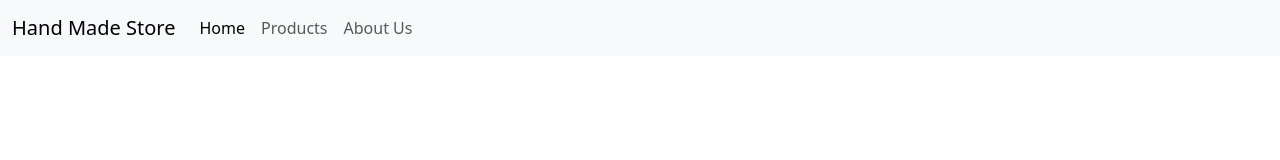
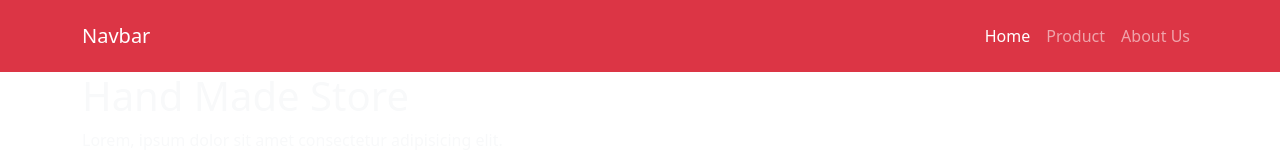
Before and after one commit to YasinK0C/Hand_Made_Store_with_bootstrap, a plain HTML site: page index.html in a window 1280 px wide. Drawn offline with nearby package versions, Linux system fonts and the light colour scheme.

Commit message:
add css page

```diff
--- a/index.html
+++ b/index.html
@@ -3,36 +3,52 @@
   <head>
     <meta charset="utf-8">
     <meta name="viewport" content="width=device-width, initial-scale=1">
-    <title>Bootstrap demo</title>
     <link href="https://cdn.jsdelivr.net/npm/bootstrap@5.3.0-alpha2/dist/css/bootstrap.min.css" rel="stylesheet" integrity="sha384-aFq/bzH65dt+w6FI2ooMVUpc+21e0SRygnTpmBvdBgSdnuTN7QbdgL+OapgHtvPp" crossorigin="anonymous">
+    <title>Hand Made Store</title>
+
   </head>
   <body>
-
-    <script src="https://cdn.jsdelivr.net/npm/bootstrap@5.3.0-alpha2/dist/js/bootstrap.bundle.min.js" integrity="sha384-qKXV1j0HvMUeCBQ+QVp7JcfGl760yU08IQ+GpUo5hlbpg51QRiuqHAJz8+BrxE/N" crossorigin="anonymous"></script>
 <!-- Navbar Start-->
-
-    <nav class="navbar navbar-expand-lg bg-body-tertiary">
-        <div class="container-fluid">
-          <a class="navbar-brand" href="#">Hand Made Store</a>
+<header id="header">
+  <nav class="navbar navbar-expand-md navbar-dark bg-danger py-3">
+  <div class="container">
+    <a class="navbar-brand" href="#">Navbar</a>
     <button class="navbar-toggler" type="button" data-bs-toggle="collapse" data-bs-target="#navbarNav" aria-controls="navbarNav" aria-expanded="false" aria-label="Toggle navigation">
       <span class="navbar-toggler-icon"></span>
     </button>
     <div class="collapse navbar-collapse" id="navbarNav">
-            <ul class="navbar-nav">
+      <ul class="navbar-nav ms-auto">
         <li class="nav-item">
-                <a class="nav-link active" aria-current="page" href="#">Home</a>
+          <a class="nav-link active" aria-current="page" href="index.html">Home</a>
         </li>
         <li class="nav-item">
-                <a class="nav-link" href="#">Products</a>
+          <a class="nav-link" href="product.html">Product</a>
         </li>
         <li class="nav-item">
-                <a class="nav-link" href="#">About Us</a>
+          <a class="nav-link" href="about-us.html">About Us</a>
         </li>
-
       </ul>
     </div>
   </div>
 </nav>
+</header>
+
 <!-- Navbar Finsh-->
+
+<!-- section  start-->
+
+<section id="hero"
+<div class="container">
+  <div class="d-flex flex-column text-light">
+    <h1>Hand Made Store</h1>
+    <p>Lorem, ipsum dolor sit amet consectetur adipisicing elit.</p>
+  </div>
+</div>
+
+</section>
+
+<!-- section  finish-->
+
+    <script src="https://cdn.jsdelivr.net/npm/bootstrap@5.3.0-alpha2/dist/js/bootstrap.bundle.min.js" integrity="sha384-qKXV1j0HvMUeCBQ+QVp7JcfGl760yU08IQ+GpUo5hlbpg51QRiuqHAJz8+BrxE/N" crossorigin="anonymous"></script>
   </body>
 </html>
```
Lines whose indentation alone changed are shown as unchanged.
